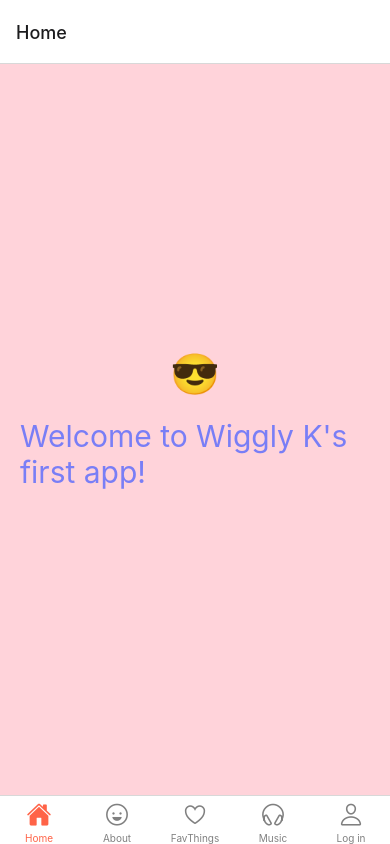
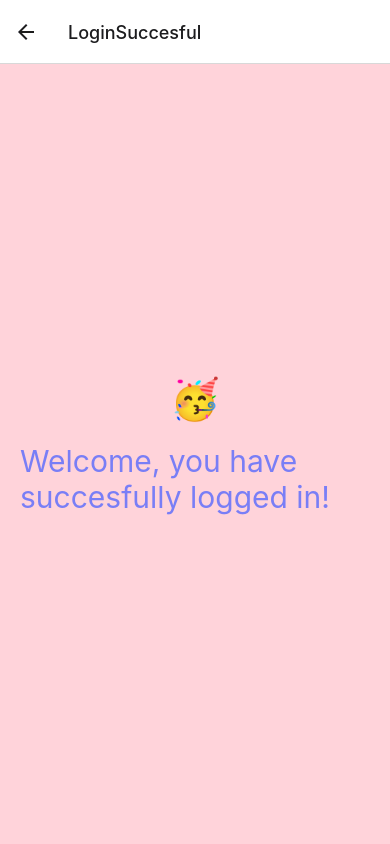
Before and after one commit to Witt-K/Wiggly_App, a React Native app: screen /LoginSuccesful in a window 390 px wide. Built offline with nearby package versions, Linux system fonts and the light colour scheme.

Commit message:
navigation added to new screen if username and password are entered, redux logic begun but incomplete, back button/ log out button needed

```diff
--- a/App.js
+++ b/App.js
@@ -1,18 +1,21 @@
-import { createStackNavigator } from "@react-navigation/stack";
 import { NavigationContainer } from "@react-navigation/native";
 import { createBottomTabNavigator } from "@react-navigation/bottom-tabs";
+import { createStackNavigator } from "@react-navigation/stack";
+import { Provider } from "react-redux";
+import { createStore } from "redux";
 import Home from "./src/screens/Home";
 import About from "./src/screens/About";
 import FavThings from "./src/screens/FavThings";
 import Music from "./src/screens/Music";
 import LoginScreen from "./src/screens/LoginScreen";
+import LoginSuccesful from "./src/screens/LoginSuccesful";
 import Ionicons from "react-native-vector-icons/Ionicons";
 
 const Tab = createBottomTabNavigator();
+const Stack = createStackNavigator();
 
-export default function App() {
+const TabNavigator = () => {
   return (
-    <NavigationContainer>
     <Tab.Navigator
       screenOptions={({ route }) => ({
         tabBarIcon: ({ focused, color, size }) => {
@@ -42,6 +45,26 @@ export default function App() {
       <Tab.Screen name="Music" component={Music} />
       <Tab.Screen name="Log in" component={LoginScreen} />
     </Tab.Navigator>
+  );
+};
+
+export default function App() {
+  const reducer = (state, action) => {
+    if (action.type === "changeUsername") {
+      return { username: action.payload };
+    } else {
+      return state;
+    }
+  };
+  const store = createStore(reducer, { username: "No user is set yet" });
+  return (
+    <Provider store={store}>
+      <NavigationContainer>
+        <Stack.Navigator>
+          <Stack.Screen name="Tabs" component={TabNavigator} />
+          <Stack.Screen name="LoginSuccesful" component={LoginSuccesful} />
+        </Stack.Navigator>
       </NavigationContainer>
+    </Provider>
   );
 }
--- a/package.json
+++ b/package.json
@@ -22,6 +22,9 @@
     "formik": "^2.4.2",
     "react": "18.2.0",
     "react-native": "0.71.8",
+    "react-native-gesture-handler": "^2.12.0",
+    "react-native-navigation": "^7.33.3-hotfix.3",
+    "react-native-vector-icons": "^9.2.0",
     "react-redux": "^8.1.1",
     "redux": "^4.2.1"
   },
--- a/src/screens/LoginScreen.js
+++ b/src/screens/LoginScreen.js
@@ -1,21 +1,33 @@
-import { StyleSheet, Text, View } from "react-native";
+import { StyleSheet, Text, View, Alert } from "react-native";
 import { useState } from "react";
 import Input from "../components/Input";
 import SubmitButton from "../components/SubmitButton";
+import { useSelector, useDispatch } from "react-redux";
+import { Navigation } from "react-native-navigation";
+import { useNavigation } from "@react-navigation/native";
 
-export default function LoginScreen() {
+export default function LoginScreen({ navigation }) {
   const [username, setUsername] = useState("");
   const [password, setPassword] = useState("");
   //useState to update value of username and password through props when text entered into text input
 
-  function onSignInPressed() {
+  const dispatch = useDispatch();
+
+  function onLogInPressed() {
     if (username.length < 1 || password.length < 1) {
-      console.log("only one entered");
+      Alert.alert("enter username AND password");
     } else {
       console.log(username, password);
+      navigation.navigate("LoginSuccesful");
     }
+
+    // dispatch({ type: "changeUsername", payload: username });
     // if else statement to check there is text in both username and input
   }
+  // const existingUsername = useSelector((s) => s.username);
+  // if (existingUsername === username) {
+  //   console.log("username exists");
+  // }
 
   return (
     <View style={styles.container}>
@@ -30,7 +42,8 @@ export default function LoginScreen() {
         setValue={setPassword}
         secureTextEntry={true}
       />
-      <SubmitButton text="Log in" onPress={onSignInPressed} />
+      <SubmitButton text="Log in" onPress={onLogInPressed} />
+      <Text>Welcome {username}</Text>
     </View>
   );
 }
--- /dev/null
+++ b/src/screens/LoginSuccesful.js
@@ -0,0 +1,31 @@
+import { StyleSheet, Text, View } from "react-native";
+
+export default function LoginSuccesful({ navigation }) {
+  return (
+    <View style={styles.container}>
+      <Text style={styles.emoji}>🥳</Text>
+      <Text style={styles.title}>Welcome, you have succesfully logged in!</Text>
+    </View>
+  );
+}
+
+const styles = StyleSheet.create({
+  container: {
+    flex: 1,
+    backgroundColor: "#ffd3da",
+    alignItems: "center",
+    justifyContent: "center",
+  },
+  emoji: {
+    fontSize: 40,
+  },
+  title: {
+    color: "#797EF6",
+    fontSize: 30,
+    padding: 20,
+  },
+  text: {
+    fontWeight: "bold",
+    margin: 10,
+  },
+});
```
Also changed, not shown: 1 other file (tests, documents, lock files or other folders). Lines whose indentation alone changed are shown as unchanged.
